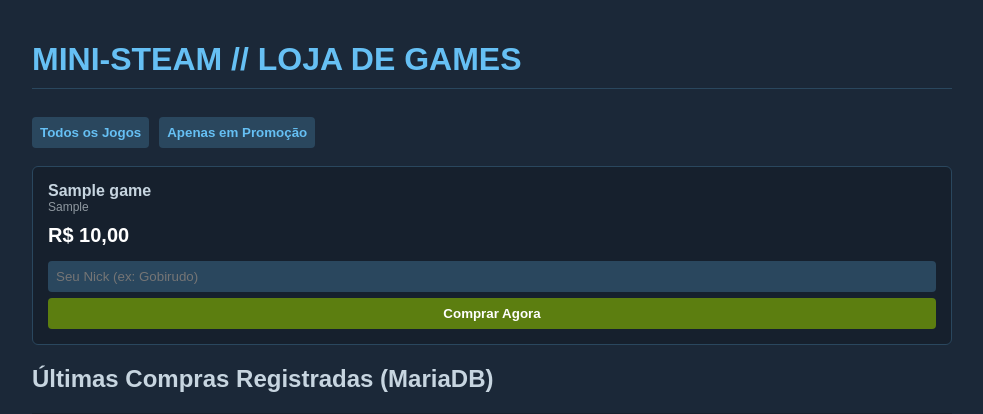
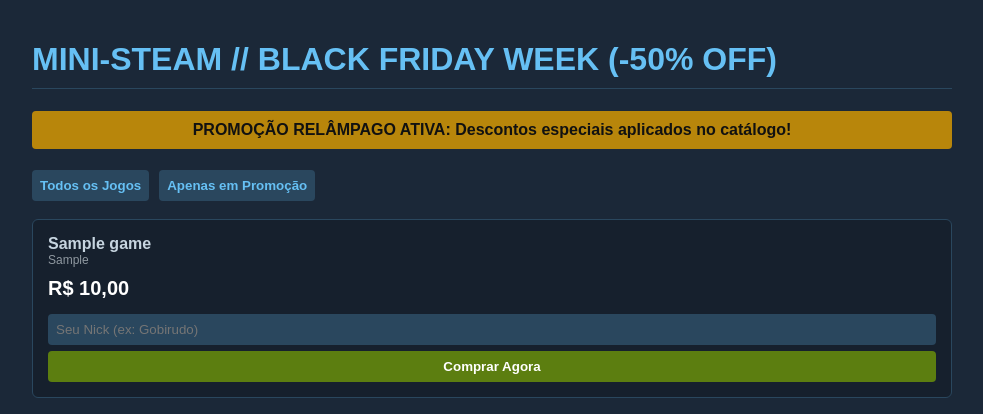
Before and after one commit to gobirudo/loja-games-ministeam, a PHP site: page / in a window 1280 px wide. Shown: the top 414 px of the page, without its empty margins (148-1131 px from the left). Run offline with PHP 8.4, Linux system fonts and the light colour scheme; tables that the repository leaves empty or names only in its code hold one stand-in row (values such as "Sample post").

Commit message:
feat(black-friday): adicionar banner promocional e destaque visual

```diff
--- a/assets/style.css
+++ b/assets/style.css
@@ -14,3 +14,4 @@ button { background: #5c7e10; color: #fff; font-weight: bold; cursor: pointer; }
 button.filter-btn { width: auto; background: #2a475e; color: #66c0f4; }
 table { width: 100%; border-collapse: collapse; margin-top: 15px; background: #16202d; }
 th, td { padding: 10px; border-bottom: 1px solid #2a475e; text-align: left; }
+.bf-banner { background: #b8860b; color: #111; font-weight: bold; padding: 10px; border-radius: 4px; margin-bottom: 15px; text-align: center; }
--- a/index.php
+++ b/index.php
@@ -28,7 +28,8 @@ $orders = $pdo->query("SELECT o.id, o.player_name, g.title, o.paid_price, o.crea
 </head>
 <body>
 <div class="wrap">
-  <h1>MINI-STEAM // LOJA DE GAMES</h1>
+  <h1>MINI-STEAM // BLACK FRIDAY WEEK (-50% OFF)</h1>
+  <div class="bf-banner">PROMOÇÃO RELÂMPAGO ATIVA: Descontos especiais aplicados no catálogo!</div>
   <?php if ($msg): ?><div class="alert"><?= htmlspecialchars($msg) ?></div><?php endif; ?>
 
   <div class="toolbar">
```
